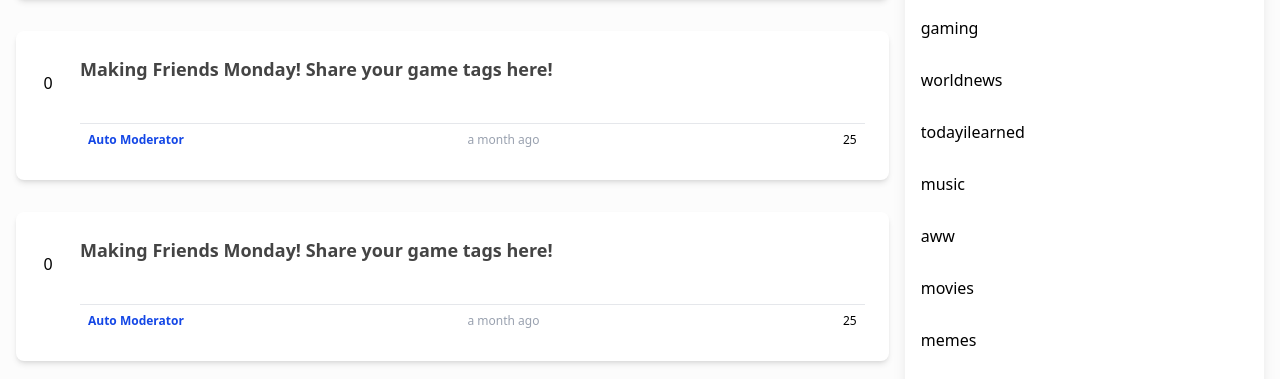
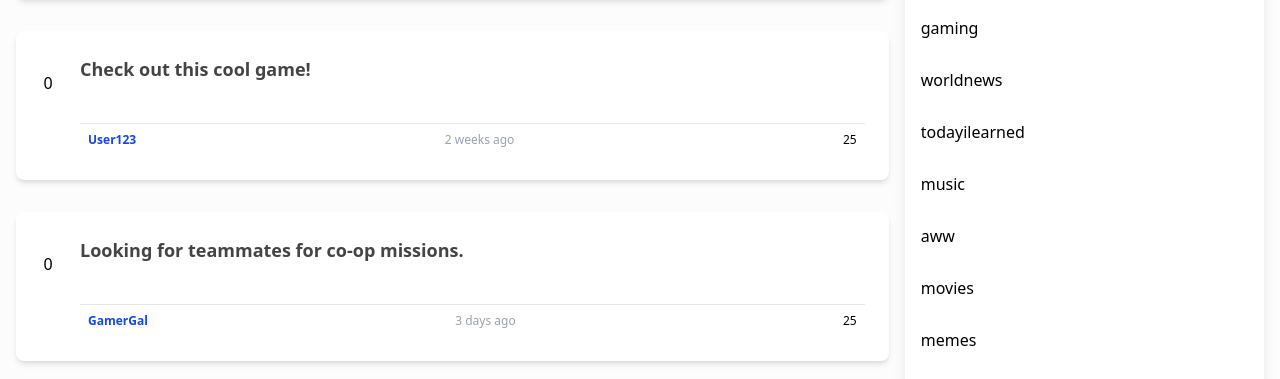
Before and after one commit to Raficknew/RedditMinimal, a React (Vite) app: page / in a window 1280 px wide. Shown: the part 230-609 px from the top of the page. Built offline with nearby package versions, Linux system fonts and the light colour scheme; some icons are missing.

Commit message:
added comment component

```diff
--- a/src/components/Comment/Comment.tsx
+++ b/src/components/Comment/Comment.tsx
@@ -1,3 +1,15 @@
-export function Comment() {
-  return <div>Comment</div>;
+import type { Comment as CommentType } from "../../types/types";
+
+export function Comment({ comment }: { comment: CommentType }) {
+  return (
+    <div className="flex flex-col gap-2 bg-[#fcfcfc] min-h-20 p-4 hover:shadow-lg rounded-sm">
+      <div className="flex justify-between">
+        <div>
+          <p>{comment.author}</p>
+        </div>
+        <p className="text-md italic text-gray-500">{comment.postDate}</p>
+      </div>
+      <p>{comment.content}</p>
+    </div>
+  );
 }
--- a/src/components/Post/Post.tsx
+++ b/src/components/Post/Post.tsx
@@ -7,10 +7,14 @@ import { HugeiconsIcon } from "@hugeicons/react";
 import { useState } from "react";
 import { cn } from "../../lib/utils";
 import { Comment } from "../Comment/Comment";
+import type {
+  Comment as CommentType,
+  Post as PostType,
+} from "../../types/types";
 
-export function Post() {
+export function Post({ post }: { post: PostType }) {
   const [isLiked, setIsLiked] = useState<boolean | null>(null);
-  const [comments, setComments] = useState([]);
+  const [comments, setComments] = useState<CommentType[] | null>(null);
   const [showComments, setShowComments] = useState(false);
 
   return (
@@ -40,22 +44,32 @@ export function Post() {
         />
       </div>
       <div className="flex flex-col w-full justify-between min-h-25">
-        <h3 className="text-[#444444] font-bold text-lg">
-          Making Friends Monday! Share your game tags here!
-        </h3>
+        <h3 className="text-[#444444] font-bold text-lg">{post.title}</h3>
         <div className="h-10" />
         <div>
           <div className="bg-gray-200 h-px *:" />
           <div className="flex justify-between text-xs p-2">
-            <p className="text-blue-700 font-semibold">Auto Moderator</p>
-            <p className="text-gray-400">a month ago</p>
+            <p className="text-blue-700 font-semibold">{post.author}</p>
+            <p className="text-gray-400">{post.postDate}</p>
             <div
               className={cn(
                 "flex items-center gap-1 cursor-pointer",
                 showComments && "text-blue-700"
               )}
               onClick={() => {
-                setComments([1, 2, 3, 4]);
+                setComments([
+                  {
+                    author: "User1",
+                    content: "Nice post!",
+                    postDate: "2 hours ago",
+                  },
+                  {
+                    author: "User2",
+                    content:
+                      "Thanks for sharing!Thanks for sharing!Thanks for sharing!Thanks for sharing!Thanks for sharing!Thanks for sharing!Thanks for sharing!Thanks for sharing!Thanks for sharing!Thanks for sharing!Thanks for sharing!Thanks for sharing!Thanks for sharing!Thanks for sharing!",
+                    postDate: "1 hour ago",
+                  },
+                ]);
                 setShowComments((prev) => !prev);
               }}
             >
@@ -70,10 +84,10 @@ export function Post() {
               <p>25</p>
             </div>
           </div>
-          {showComments && (
-            <div>
+          {showComments && comments && (
+            <div className="flex flex-col gap-8">
               {comments.map((comment) => {
-                return <Comment key={comment} />;
+                return <Comment key={comment.author} comment={comment} />;
               })}
             </div>
           )}
--- a/src/components/PostList/PostList.tsx
+++ b/src/components/PostList/PostList.tsx
@@ -1,10 +1,34 @@
 import { Post } from "../Post/Post";
+
+const POSTS = [
+  {
+    author: "Auto Moderator",
+    postDate: "a month ago",
+    title: "Making Friends Monday! Share your game tags here!",
+    likesCount: 34,
+    commentsCount: 25,
+  },
+  {
+    author: "User123",
+    postDate: "2 weeks ago",
+    title: "Check out this cool game!",
+    likesCount: 12,
+    commentsCount: 4,
+  },
+  {
+    author: "GamerGal",
+    postDate: "3 days ago",
+    title: "Looking for teammates for co-op missions.",
+    likesCount: 8,
+    commentsCount: 2,
+  },
+];
 
 export function PostList() {
   return (
     <div className="flex flex-col w-full gap-8">
-      {[1, 2, 3].map((id) => (
-        <Post key={id} />
+      {POSTS.map((post) => (
+        <Post key={post.title} post={post} />
       ))}
     </div>
   );
--- /dev/null
+++ b/src/types/types.ts
@@ -0,0 +1,13 @@
+export type Post = {
+  author: string;
+  title: string;
+  likesCount: number;
+  commentsCount: number;
+  postDate: string;
+};
+
+export type Comment = {
+  author: string;
+  content: string;
+  postDate: string;
+};
```
